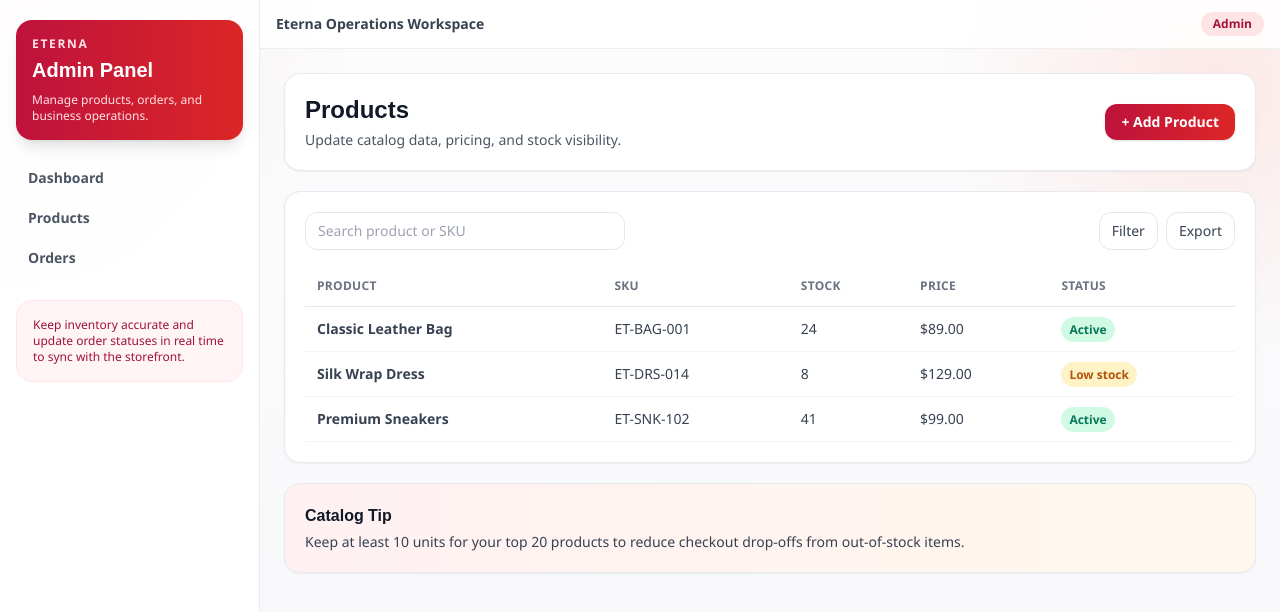
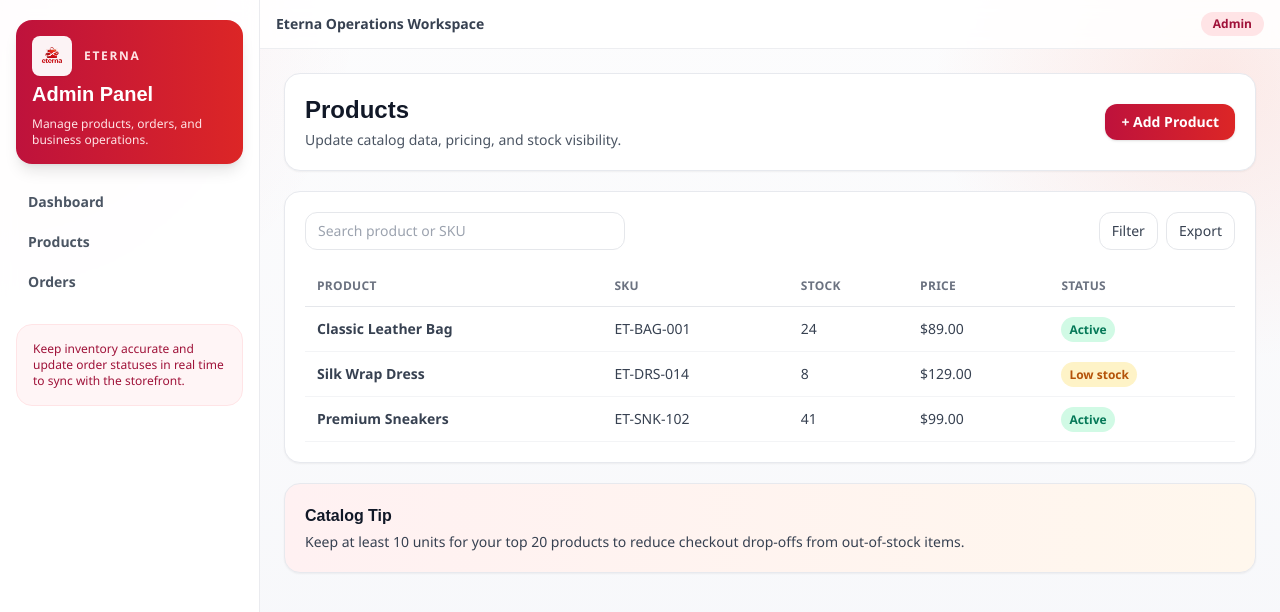
Before and after one commit to kellyworkos00-droid/admin, a Next.js app: page /admin/products in a window 1280 px wide. Shown: the top 612 px of the page. Built offline with nearby package versions, Linux system fonts and the light colour scheme.

Commit message:
feat(admin): add Eterna logo to sidebar header

```diff
--- a/app/layout.tsx
+++ b/app/layout.tsx
@@ -1,6 +1,7 @@
 import "./globals.css";
 import type { Metadata } from "next";
 import Link from "next/link";
+import Image from "next/image";
 
 export const metadata: Metadata = {
   title: "Eterna Admin",
@@ -14,7 +15,12 @@ export default function RootLayout({ children }: { children: React.ReactNode })
         <div className="mx-auto grid min-h-screen max-w-[1400px] grid-cols-1 lg:grid-cols-[260px_1fr]">
           <aside className="border-r border-gray-200/80 bg-white/90 px-4 py-5 backdrop-blur lg:sticky lg:top-0 lg:h-screen">
             <div className="rounded-2xl bg-gradient-to-r from-rose-700 to-red-600 p-4 text-white shadow-lg">
-              <p className="text-xs font-semibold uppercase tracking-[0.14em] text-rose-100">Eterna</p>
+              <div className="flex items-center gap-3">
+                <div className="relative h-10 w-10 overflow-hidden rounded-lg bg-white/95 p-1 shadow-sm">
+                  <Image src="/logo.png" alt="Eterna logo" fill sizes="40px" className="object-contain" priority />
+                </div>
+                <p className="text-xs font-semibold uppercase tracking-[0.14em] text-rose-100">Eterna</p>
+              </div>
               <h1 className="mt-1 text-xl font-bold">Admin Panel</h1>
               <p className="mt-2 text-xs text-rose-100">Manage products, orders, and business operations.</p>
             </div>
```
Also changed, not shown: public/logo.png (added).
